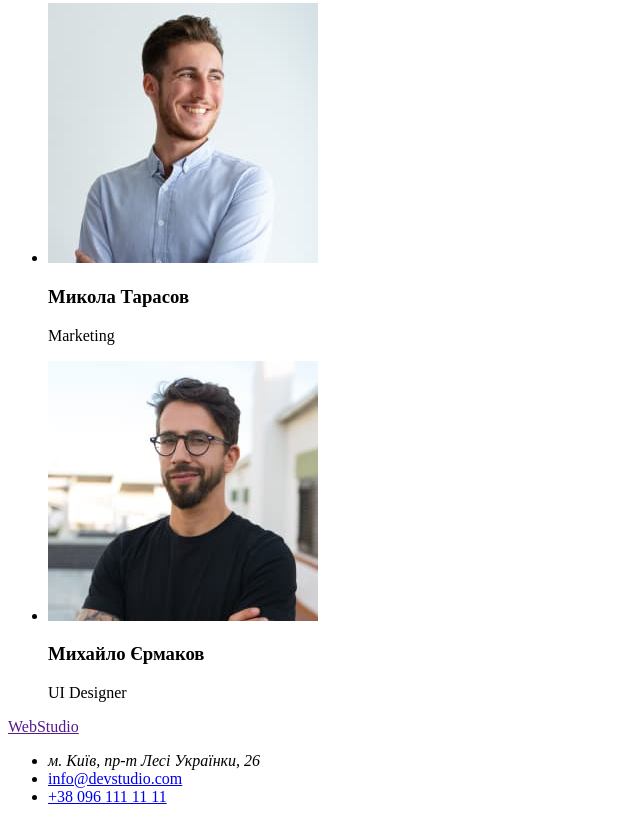
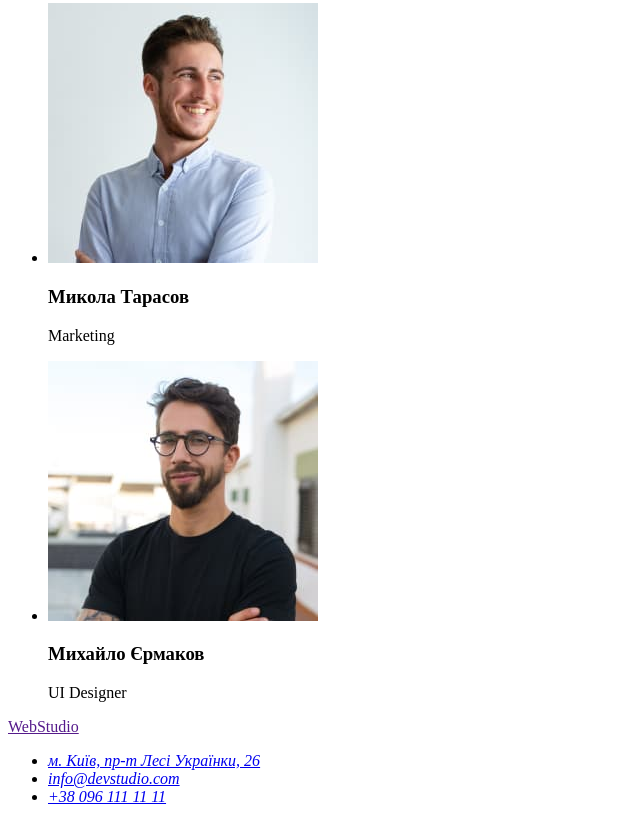
Before and after one commit to S-Chili/goit-markup-hw-01, a plain HTML site: page index.html in a window 1280 px wide. Shown: the part 2333-3155 px from the top of the page, without its empty margins (0-640 px from the left). Drawn offline with Linux system fonts and the light colour scheme.

Commit message:
Update index.html

```diff
--- a/index.html
+++ b/index.html
@@ -137,12 +137,14 @@
 
     <footer>
       <a href="">WebStudio</a>
-
+      <address>
       <ul>
-        <li><address>м. Київ, пр-т Лесі Українки, 26</address></li>
+        <li><a href="https://goo.gl/maps/czEhLgPn86faWdk38" target="_blank"  rel="noopener noreferrer" >м. Київ, пр-т Лесі Українки, 26</a></li>
         <li><a href="mailto:info@devstudio.com">info@devstudio.com</a></li>
         <li><a href="tel:+380961111111">+38 096 111 11 11</a></li>
       </ul>
+    </address>
+
     </footer>
 
   </body>
```
